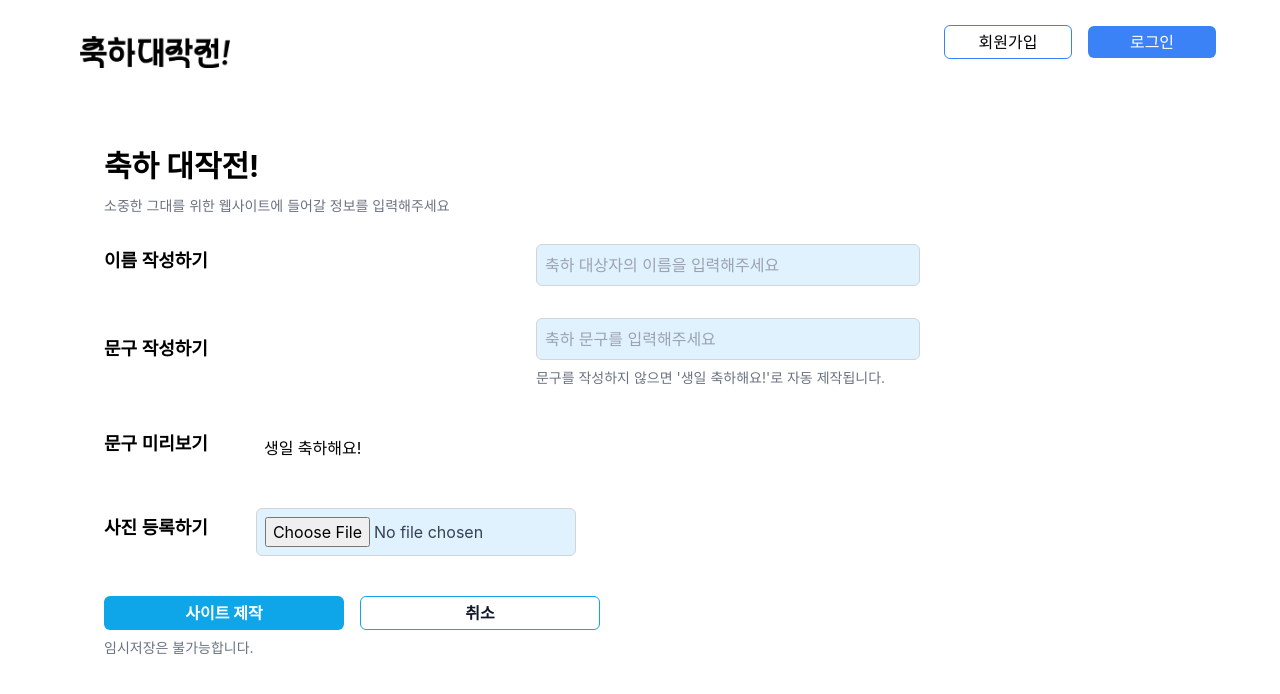
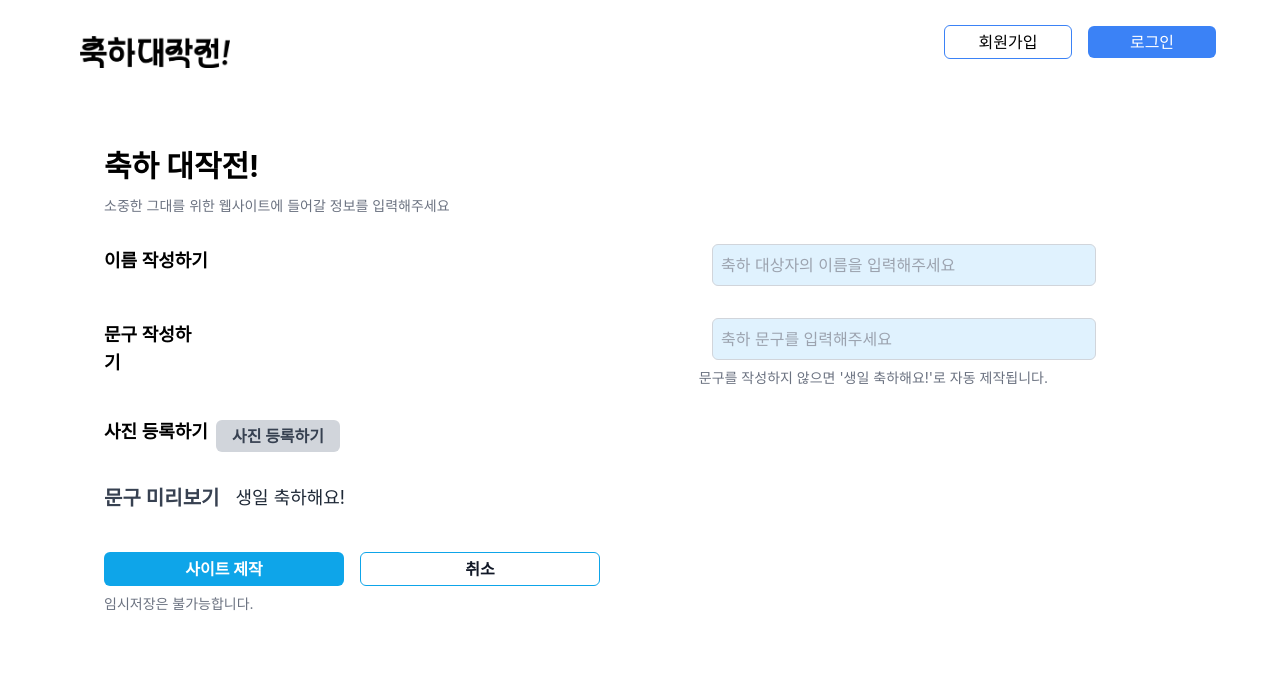
Before and after one commit to cheerUpWorks/CheerUp-UI, a React (Create React App) app: page /createCelebrationPage in a window 1280 px wide. Shown: the top 694 px of the page. Built offline with nearby package versions, Linux system fonts and the light colour scheme.

Commit message:
사이트 추가 페이지 세부 사항 추가

```diff
--- a/src/pages/createCelebrationPage.js
+++ b/src/pages/createCelebrationPage.js
@@ -4,8 +4,8 @@ import Header from '../component/header';
 const CreateCelebrationPage = () => {
   const [name, setName] = useState('');
   const [message, setMessage] = useState('');
-  const [previewMessage, setPreviewMessage] = useState('생일 축하해요!');
-  const [image, setImage] = useState(null);
+  const [additionalMessage, setAdditionalMessage] = useState('');
+  const [imagePreviews, setImagePreviews] = useState([]);
 
   const handleNameChange = (e) => {
     setName(e.target.value);
@@ -13,33 +13,45 @@ const CreateCelebrationPage = () => {
 
   const handleMessageChange = (e) => {
     setMessage(e.target.value);
-    setPreviewMessage(e.target.value || '생일 축하해요!');
+  };
+
+  const handleAdditionalMessageChange = (e) => {
+    setAdditionalMessage(e.target.value);
   };
 
   const handleImageChange = (e) => {
-    setImage(e.target.files[0]);
+    const files = Array.from(e.target.files);
+    const newPreviews = files.map((file) => URL.createObjectURL(file));
+    setImagePreviews((prevPreviews) => [...prevPreviews, ...newPreviews]);
+  };
+
+  const handleImageDelete = (index) => {
+    const updatedPreviews = [...imagePreviews];
+    updatedPreviews.splice(index, 1);
+    setImagePreviews(updatedPreviews);
   };
 
   const handleSubmit = () => {
-    // 사이트 생성 로직 구현
+    if (!name) {
+      alert('이름을 반드시 입력해야 합니다!');
+      return;
+    }
     console.log('사이트가 생성되었습니다!');
   };
 
   const handleCancel = () => {
-    // 취소 버튼 로직
     console.log('사이트 생성이 취소되었습니다!');
   };
 
   return (
-    <div className='overflow-x-hidden'>
+    <div className="overflow-x-hidden">
       <header>
-        <Header/>
+        <Header />
       </header>
 
       <div className="flex flex-col items-start justify-start px-6 py-6 mt-10 ml-20 w-full">
         <h1 className="text-3xl font-bold text-left">축하 대작전!</h1>
 
-        {/* 본문 */}
         <div className="w-full mt-3">
           <p className="text-left text-gray-500 text-sm mb-5">
             소중한 그대를 위한 웹사이트에 들어갈 정보를 입력해주세요
@@ -47,61 +59,105 @@ const CreateCelebrationPage = () => {
 
           {/* 이름 작성하기 */}
           <div className="mb-6 flex items-center">
-            <label htmlFor="name" className="block text-lg font-semibold text-left mr-2">이름 작성하기</label>
+            <label htmlFor="name" className="block text-lg font-semibold text-left mr-4">이름 작성하기</label>
             <input
               id="name"
               type="text"
               value={name}
               onChange={handleNameChange}
-              className="mt-2 ml-80 p-2 bg-sky-100 text-gray-700 border border-gray-300 rounded-md w-96"
+              className="mt-2 mr-60 p-2 bg-sky-100 text-gray-700 border border-gray-300 rounded-md w-96 ml-auto mr-4"
               placeholder="축하 대상자의 이름을 입력해주세요"
             />
           </div>
 
           {/* 문구 작성하기 */}
-
           <div className="mb-6 flex items-center">
-              <label htmlFor="message" className="block text-lg font-semibold text-left mr-2">문구 작성하기</label>
-
-            <div className=''>
+            <label htmlFor="message" className="block text-lg font-semibold text-left mr-4">문구 작성하기</label>
+            <div className="flex flex-col items-end w-full">
               <input
                 id="message"
                 type="text"
                 value={message}
                 onChange={handleMessageChange}
-                className="mt-2 ml-80 p-2 bg-sky-100 text-gray-700 border border-gray-300 rounded-md w-96"
+                className="mt-2 mr-60 p-2 bg-sky-100 text-gray-700 border border-gray-300 rounded-md w-96 mr-4"
                 placeholder="축하 문구를 입력해주세요"
               />
-               <p className="ml-80 mt-2 text-sm text-gray-500">
+              <p className="mt-2 mr-72 text-sm text-gray-500">
                 문구를 작성하지 않으면 '생일 축하해요!'로 자동 제작됩니다.
               </p>
             </div>
           </div>
 
-
-          {/* 문구 미리보기 */}
+          {/* 추가 문구 작성하기 조건부 렌더링 */}
+          {message && (
             <div className="mb-6 flex items-center">
-            <h3 className="text-lg font-semibold text-left mr-2 whitespace-nowrap">문구 미리보기</h3>
-            <p className="mt-2 ml-8 p-4 rounded-md w-full">{previewMessage}</p>
+              <label htmlFor="additionalMessage" className="block text-lg font-semibold text-left mr-4">추가 문구 작성하기</label>
+              <input
+                id="additionalMessage"
+                type="text"
+                value={additionalMessage}
+                onChange={handleAdditionalMessageChange}
+                className="mt-2 mr-60 p-2 bg-sky-100 text-gray-700 border border-gray-300 rounded-md w-96 ml-auto mr-4"
+                placeholder="추가 문구를 입력해주세요"
+              />
             </div>
-
+          )}
 
           {/* 사진 등록하기 */}
           <div className="mb-6 flex items-center">
             <label htmlFor="image" className="block text-lg font-semibold text-left mr-2">사진 등록하기</label>
+
+            {/* 사진 등록 버튼과 썸네일을 오른쪽으로 배치 */}
+            <div className="flex items-center space-x-4">
+              <label
+                htmlFor="imageInput"
+                className="py-1 px-4 mt-2 bg-gray-300 text-gray-700 font-bold rounded-md cursor-pointer"
+              >
+                사진 등록하기
+              </label>
               <input
-              id="image"
+                id="imageInput"
                 type="file"
+                multiple
                 onChange={handleImageChange}
-              className="mt-2 ml-10 p-2 w-80 bg-sky-100 text-gray-700 border border-gray-300 rounded-md"
+                className="hidden"
               />
+              {/* 썸네일 미리보기 */}
+              <div className="flex gap-2">
+                {imagePreviews.map((preview, index) => (
+                  <div key={index} className="relative">
+                    <img
+                      src={preview}
+                      alt={`미리보기 ${index + 1}`}
+                      className="w-32 h-32 object-cover rounded-md border border-gray-300"
+                    />
+                    {/* X 버튼 */}
+                    <button
+                      onClick={() => handleImageDelete(index)}
+                      className="absolute top-0 right-0 bg-gray-400 text-white rounded-full w-4 h-4 flex items-center justify-center m-1"
+                    >
+                      X
+                    </button>
+                  </div>
+                ))}
+              </div>
+            </div>
           </div>
 
-          {/* 사이트 제작 및 취소 버튼 */}
+          {/* 문구 미리보기 */}
+          <div className="mt-8 w-full flex items-center">
+            <h2 className="text-xl font-semibold text-gray-700 mr-4">문구 미리보기</h2>
+            <p className="text-lg text-gray-800">
+              {message ? `${message} ${additionalMessage ? `- ${additionalMessage}` : ''}` : '생일 축하해요!'}
+            </p>
+          </div>
+
+          {/* 버튼 */}
           <div className="flex justify-start space-x-4 w-full mt-10">
             <button
               onClick={handleSubmit}
               className="py-1 px-4 bg-sky-500 text-white font-bold rounded-md w-60"
+              disabled={!name} // 이름이 없으면 버튼 비활성화
             >
               사이트 제작
             </button>
@@ -113,8 +169,6 @@ const CreateCelebrationPage = () => {
             </button>
           </div>
           <p className="mt-2 text-gray-500 text-sm">임시저장은 불가능합니다.</p>
-
-
         </div>
       </div>
     </div>
```
Lines whose indentation alone changed are shown as unchanged.
